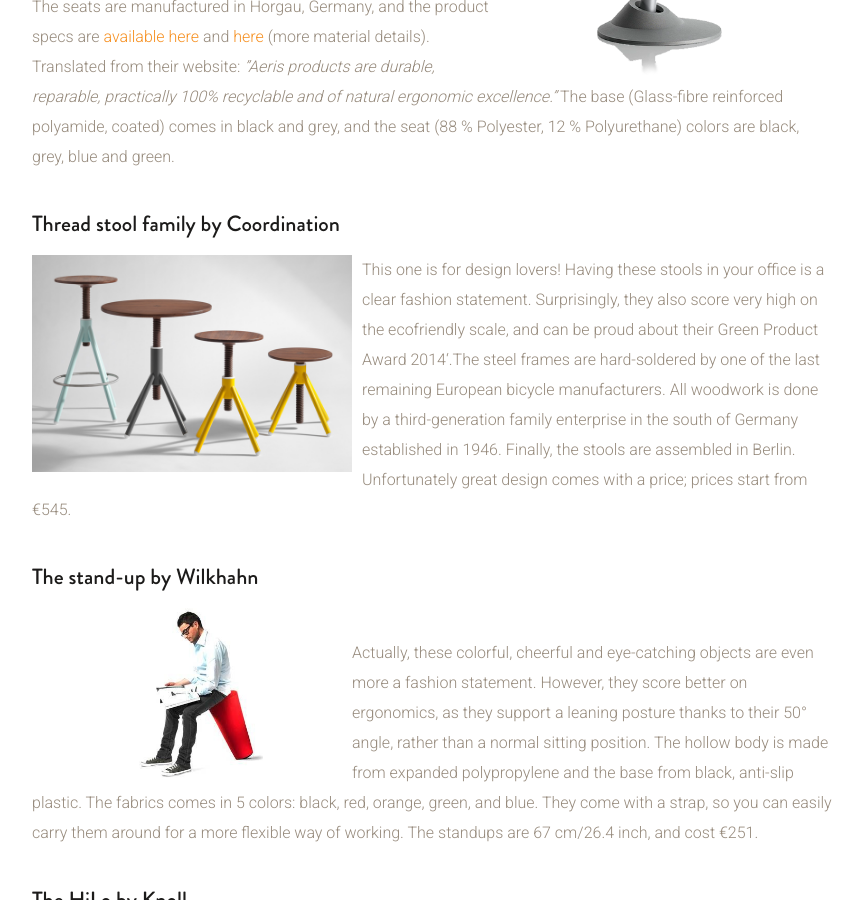
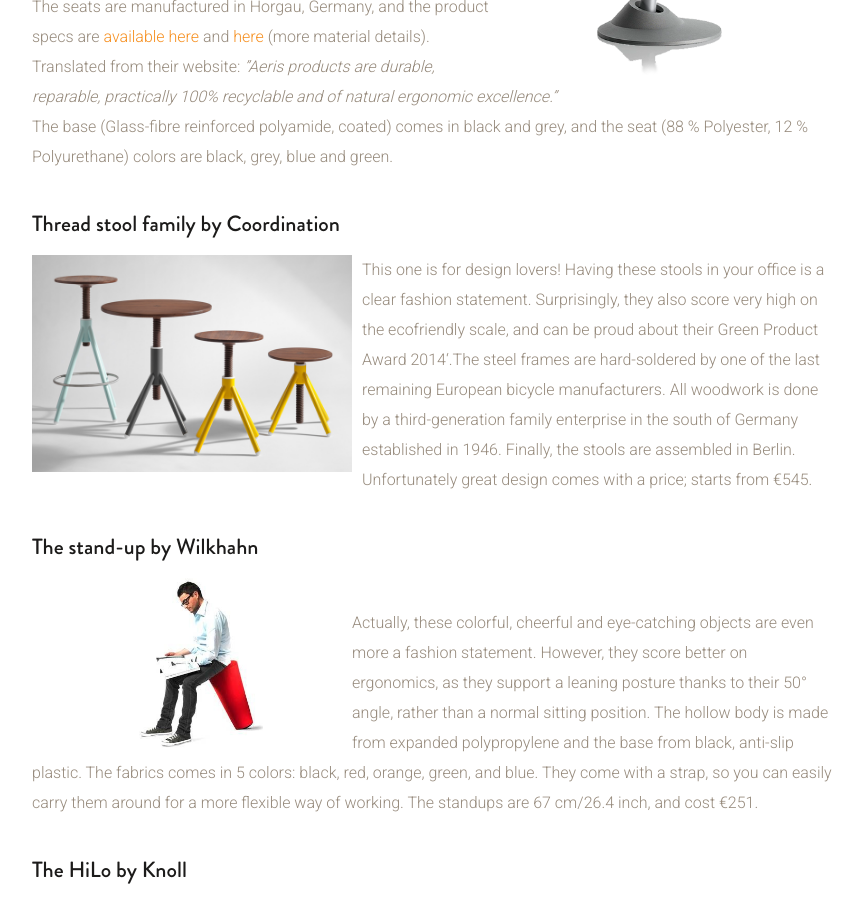
Before and after one commit to samuelrieder/jaswig.github.io, a Jekyll site: the page built from _posts/2016-06-27-stools.markdown, in a window 1280 px wide and 900 px high, scrolled down 3236 px. Shown: the whole window, without its empty margins (38-900 px from the left). Built offline with Jekyll 4.4.1, drawn with Linux system fonts in a browser that asks for light colours; nearby versions of some CDN libraries.

Commit message:
Update 2016-06-27-stools.markdown

```diff
--- a/_posts/2016-06-27-stools.markdown
+++ b/_posts/2016-06-27-stools.markdown
@@ -74,7 +74,7 @@ The base (Glass-fibre reinforced polyamide, coated) comes in black and grey, and
 
 
 ### Thread stool family by Coordination
-![Thread stool family by Coordination](/images/blog/coordinationthread.jpg){:.small}{:style="float: left;margin:0 10px 10px 0"} This one is for design lovers! Having these stools in your office is a clear fashion statement. Surprisingly, they also score very high on the ecofriendly scale, and can be proud about their Green Product Award 2014‘.The steel frames are hard-soldered by one of the last remaining European bicycle manufacturers. All woodwork is done by a third-generation family enterprise in the south of Germany established in 1946. Finally, the stools are assembled in Berlin. Unfortunately great design comes with a price; prices start from €545.
+![Thread stool family by Coordination](/images/blog/coordinationthread.jpg){:.small}{:style="float: left;margin:0 10px 10px 0"} This one is for design lovers! Having these stools in your office is a clear fashion statement. Surprisingly, they also score very high on the ecofriendly scale, and can be proud about their Green Product Award 2014‘.The steel frames are hard-soldered by one of the last remaining European bicycle manufacturers. All woodwork is done by a third-generation family enterprise in the south of Germany established in 1946. Finally, the stools are assembled in Berlin. Unfortunately great design comes with a price; starts from €545.
 
 
 ### The stand-up by Wilkhahn
@@ -87,6 +87,6 @@ Actually, these colorful, cheerful and eye-catching objects are even more a fash
 Although we believe sitting shouldn’t be the standard, we do believe that stools need to perform above our current standards! Hopefully this list helps you find your perfect seat, so you can enjoy working optimally at your standing desk.
 
 We’d love to hear from you if you have been using one of these listed here, or if we missed one that you are particularly happy with.
-**Happy stand-sitting!**
 
 ![Everyone loves sitting](/images/blog/piglovessitting.jpg){:.small}
+**Happy stand-sitting!**
```
